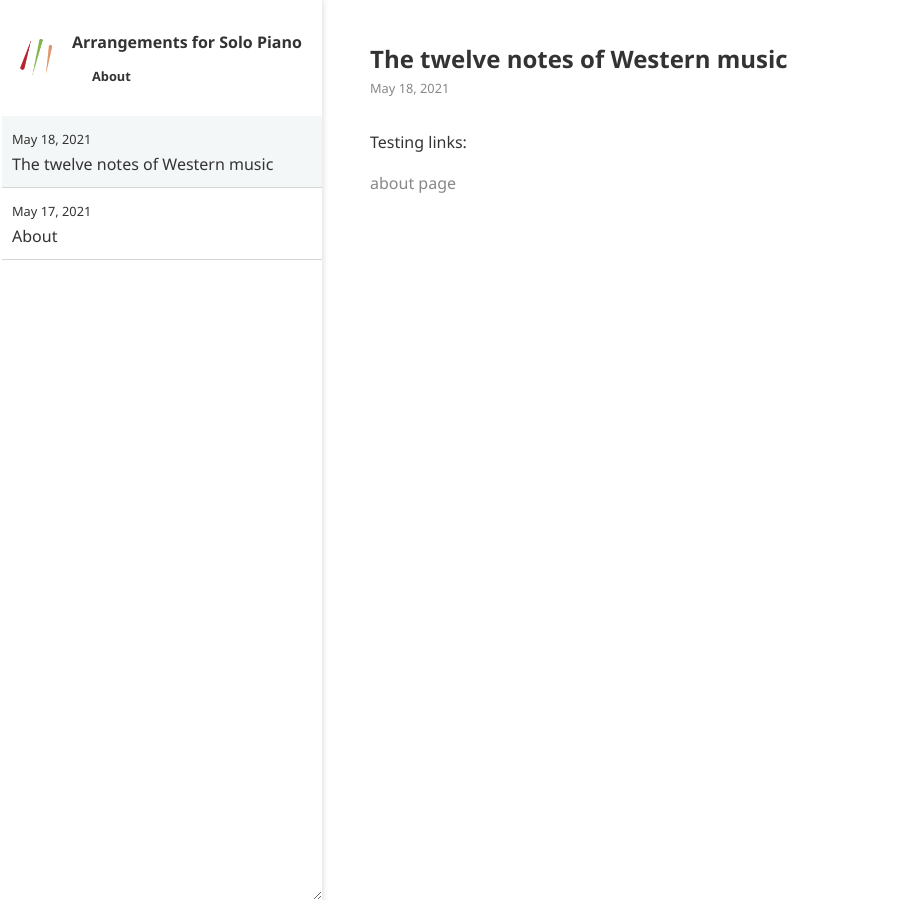
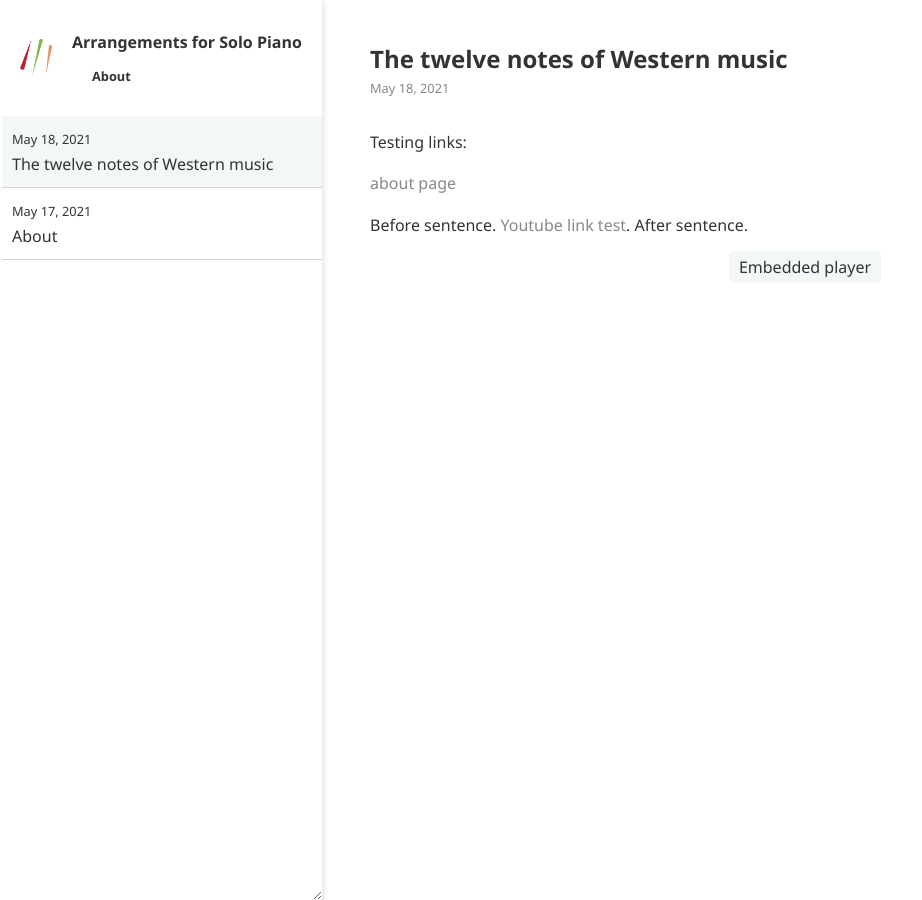
Before and after one commit to ansyblenetwork/arrpiano, a Jekyll site: the page built from _posts/2021-05-18-twelve-notes.md, in a window 1280 px wide. Shown: the whole page, without its empty margins (0-922 px from the left). Built offline with Jekyll 4.4.1, drawn with Linux system fonts in a browser that asks for light colours.

Commit message:
Update 2021-05-18-twelve-notes.md

```diff
--- a/_posts/2021-05-18-twelve-notes.md
+++ b/_posts/2021-05-18-twelve-notes.md
@@ -5,3 +5,5 @@
 Testing links:
 
 [about page]({% post_url 2021-05-17-about %})
+
+Before sentence. [Youtube link test](https://www.youtube.com/watch?v=dTFDkEUeF7s). After sentence.
```
